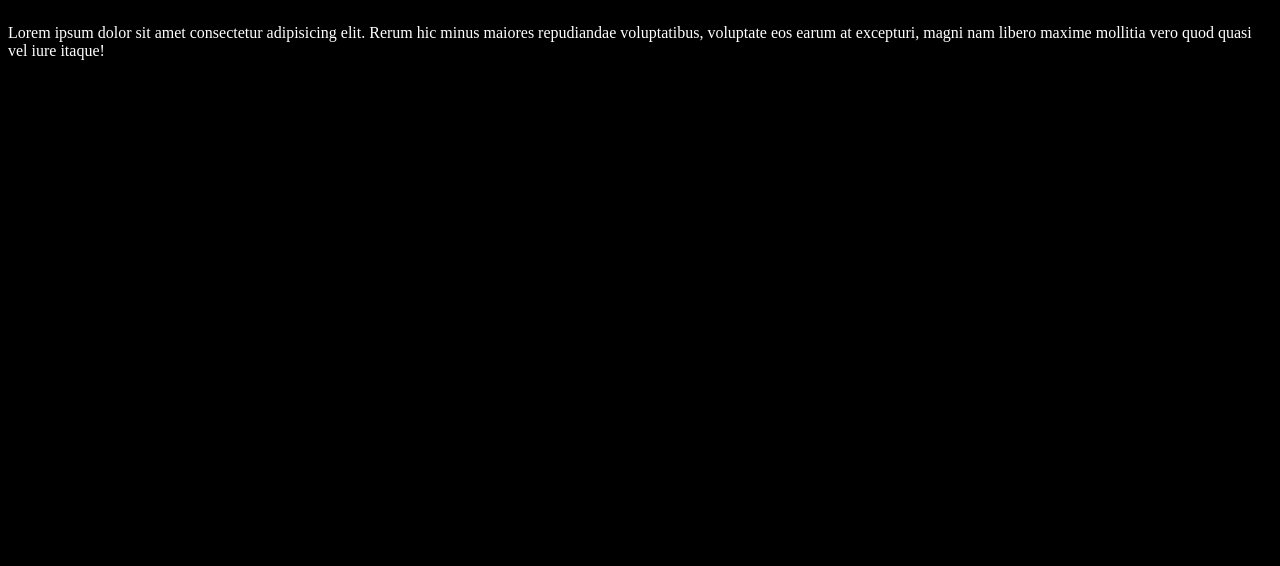
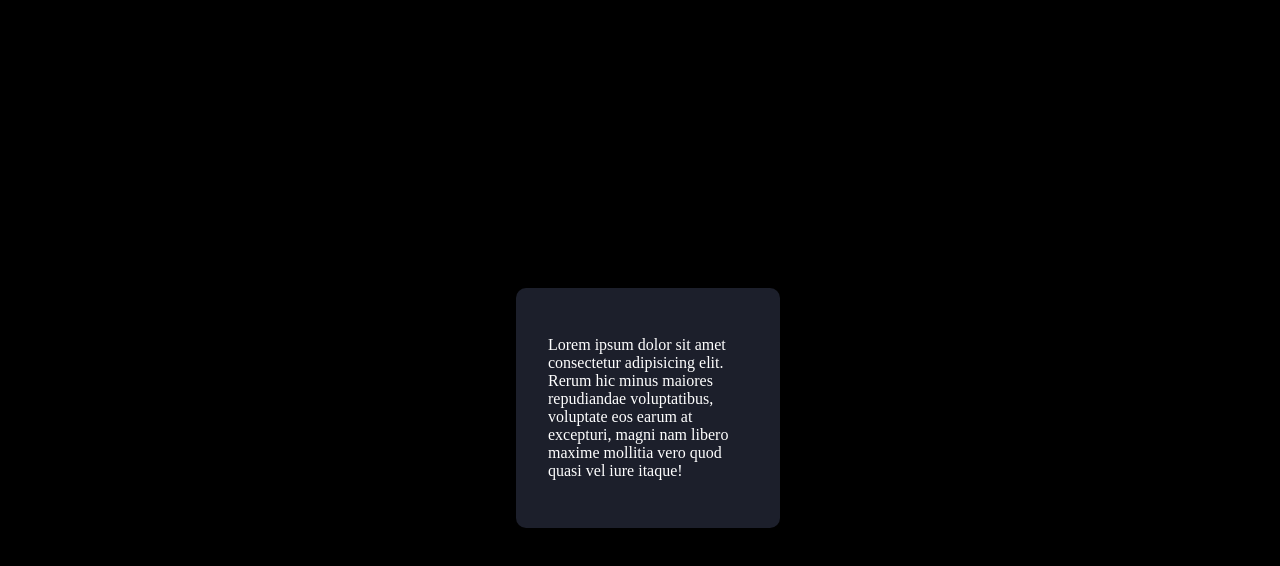
Before and after one commit to Desmond-netw/myTestApp, a plain HTML site: page animateCard/index.html in a window 1280 px wide. Drawn offline with Linux system fonts and the light colour scheme.

Commit message:
modify index file

```diff
--- a/animateCard/index.html
+++ b/animateCard/index.html
@@ -8,22 +8,32 @@
     <style>
         body {
             background: black;
+           color: #fff;
+        }
+        .center {
             display: flex;
+            align-items: center;
             justify-content: center;
-            align-items: center;
-            color: #fff;
+            width: 100vw;
+            height: 100vh;
+
         }
         .card {
-
+            width: 200px;
+            background-color: #1c1f2b;
+            margin: 0 auto;
+            padding: 2em;
+            border-radius: 10px;
+            position: relative;
         }
     </style>
 </head>
 <body>
     <div class="center">
+        <div class="card">
+            <p>Lorem ipsum dolor sit amet consectetur adipisicing elit. Rerum hic minus maiores repudiandae voluptatibus, voluptate eos earum at excepturi, magni nam libero maxime mollitia vero quod quasi vel iure itaque!</p>
+           </div>
+    </div>
 
-    </div>
-   <div class="card">
-    <p>Lorem ipsum dolor sit amet consectetur adipisicing elit. Rerum hic minus maiores repudiandae voluptatibus, voluptate eos earum at excepturi, magni nam libero maxime mollitia vero quod quasi vel iure itaque!</p>
-   </div>
 </body>
 </html>
```
